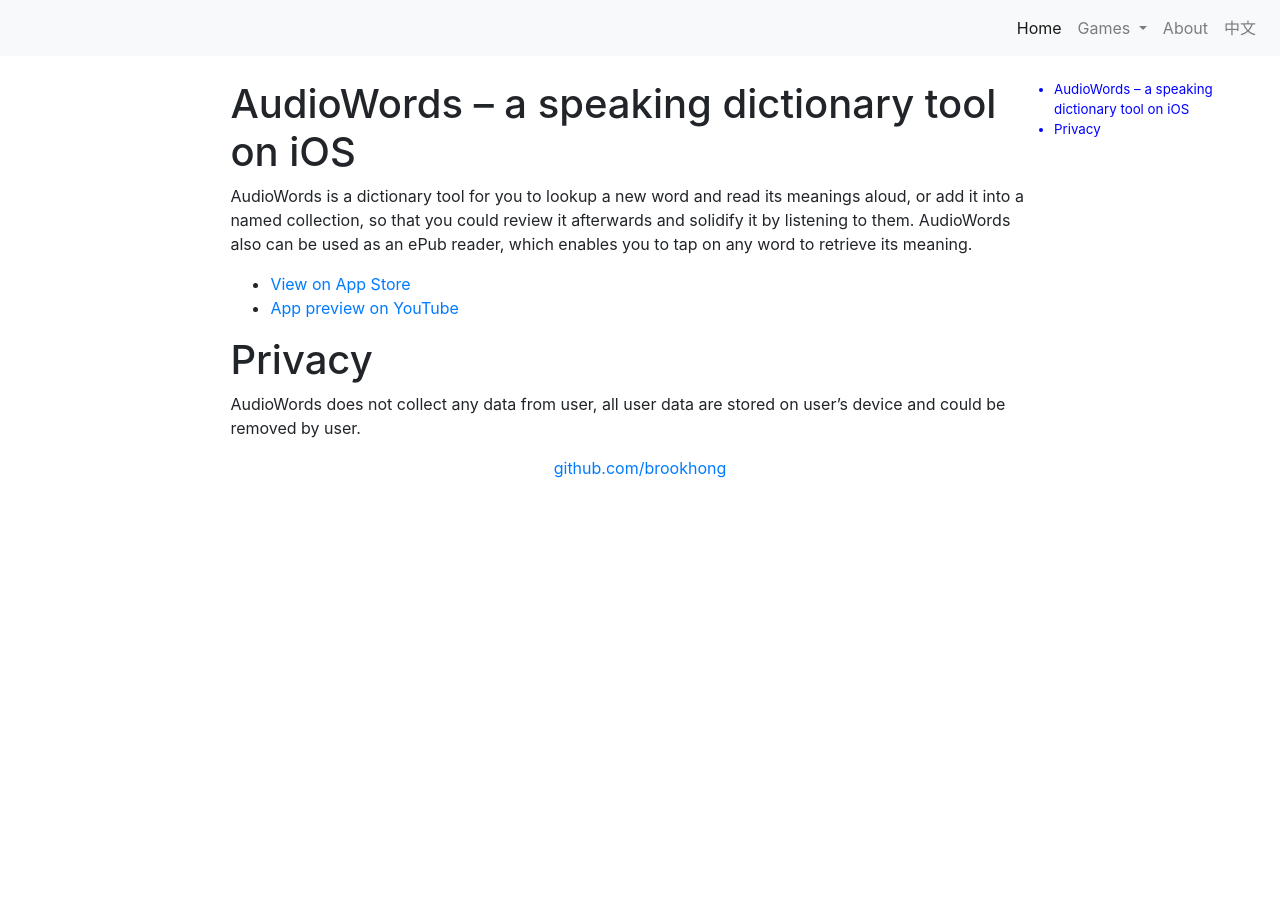
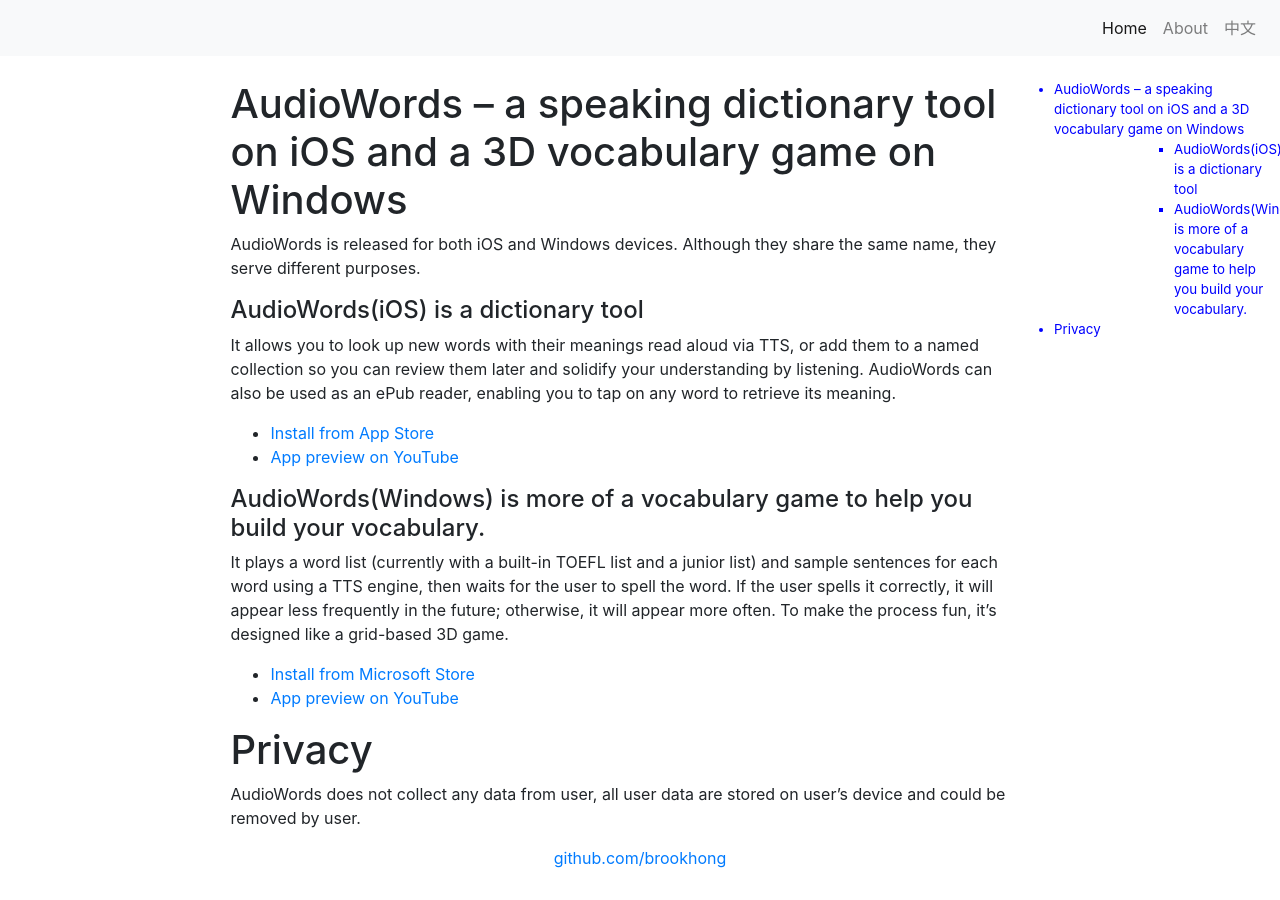
Before and after one commit to brookhong/brookhong.github.io, a Jekyll site: the page built from _posts/2022-05-21-audiowords-dictionary-tool-for-ios.md, in a window 1280 px wide. Built offline with Jekyll 4.4.1, drawn with Linux system fonts in a browser that asks for light colours; comment, search, counter and statistics services are not loaded.

Commit message:
Update for AudioWords

```diff
--- a/_includes/template/navbar.html
+++ b/_includes/template/navbar.html
@@ -9,15 +9,6 @@
       <li class="nav-item <%- activeSection === "posts" ? "active" : "" %>">
         <a class="nav-link" href="#" section='posts'><%- home %></a>
       </li>
-      <li class="nav-item dropdown">
-        <a class="nav-link dropdown-toggle" href="#" id="navbarDropdown" role="button" data-toggle="dropdown" aria-haspopup="true" aria-expanded="false">
-          Games
-        </a>
-        <div class="dropdown-menu" aria-labelledby="navbarDropdown">
-          <a class="dropdown-item" href="/math4pupil">Math for pupil</a>
-          <div class="dropdown-divider"></div>
-        </div>
-      </li>
       <li class="nav-item <%- activeSection === "profile" ? "active" : "" %>">
         <a class="nav-link" href="#" section='profile'><%- about %></a>
       </li>
--- a/_posts/2022-05-21-audiowords-dictionary-tool-for-ios.md
+++ b/_posts/2022-05-21-audiowords-dictionary-tool-for-ios.md
@@ -1,16 +1,29 @@
 ---
 layout: post
-title: AudioWords -- a speaking dictionary tool on iOS
+title: AudioWords -- a speaking dictionary tool on iOS and a 3D vocabulary game on Windows
 category: en
 ---
 
 {{ page.title }}
 ================
 
-AudioWords is a dictionary tool for you to lookup a new word and read its meanings aloud, or add it into a named collection, so that you could review it afterwards and solidify it by listening to them. AudioWords also can be used as an ePub reader, which enables you to tap on any word to retrieve its meaning.
+AudioWords is released for both iOS and Windows devices. Although they share the same name, they serve different purposes.
 
-* [View on App Store](https://apps.apple.com/us/app/audiowords/id1624921217)
+
+#### AudioWords(iOS) is a dictionary tool
+
+It allows you to look up new words with their meanings read aloud via TTS, or add them to a named collection so you can review them later and solidify your understanding by listening. AudioWords can also be used as an ePub reader, enabling you to tap on any word to retrieve its meaning.
+
+* [Install from App Store](https://apps.apple.com/us/app/audiowords/id1624921217)
 * [App preview on YouTube](https://youtu.be/-Ymt75DUdQs)
+
+#### AudioWords(Windows) is more of a vocabulary game to help you build your vocabulary.
+
+It plays a word list (currently with a built-in TOEFL list and a junior list) and sample sentences for each word using a TTS engine, then waits for the user to spell the word. If the user spells it correctly, it will appear less frequently in the future; otherwise, it will appear more often. To make the process fun, it's designed like a grid-based 3D game.
+
+
+* [Install from Microsoft Store](https://apps.microsoft.com/detail/9pl3ffmnz1mf?hl=en-US)
+* [App preview on YouTube](https://youtu.be/VeFWkYwR1Pc)
 
 # Privacy
 
```
Also changed, not shown: _includes/about.html (+3 -8 lines), _includes/about_cn.html (+5 -8 lines).
